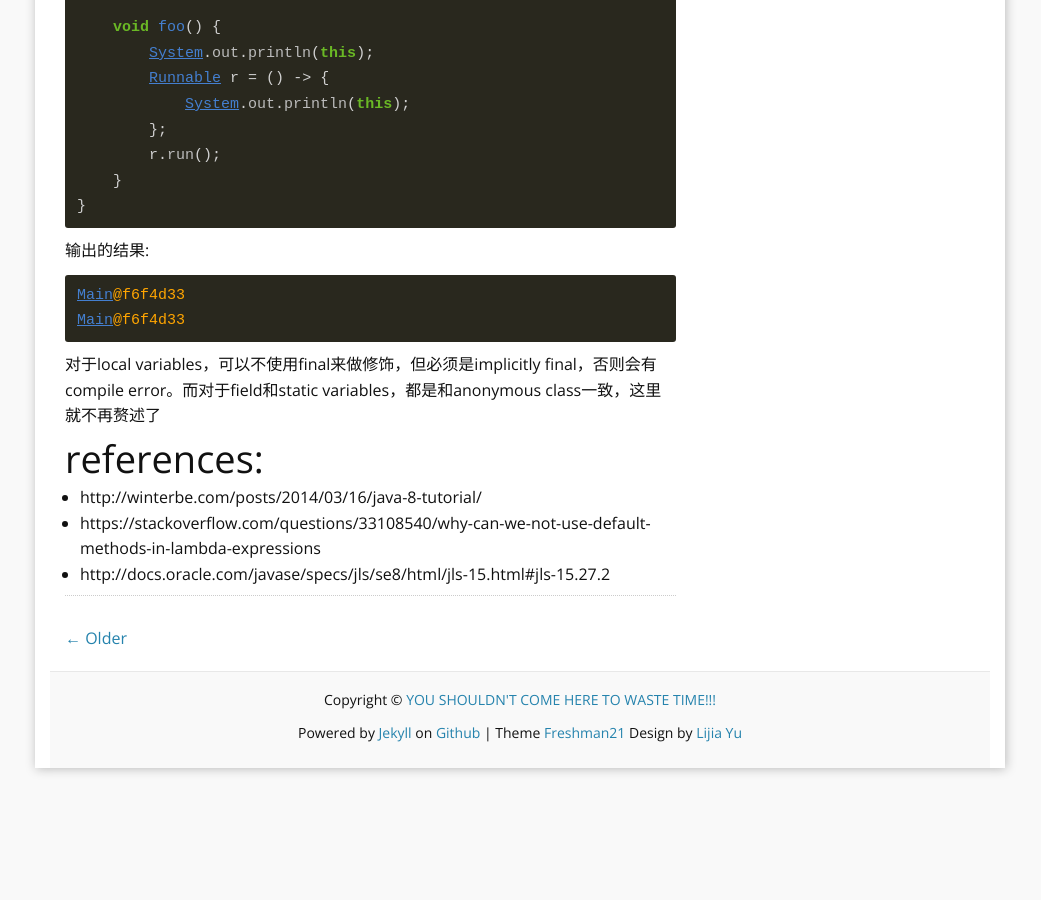
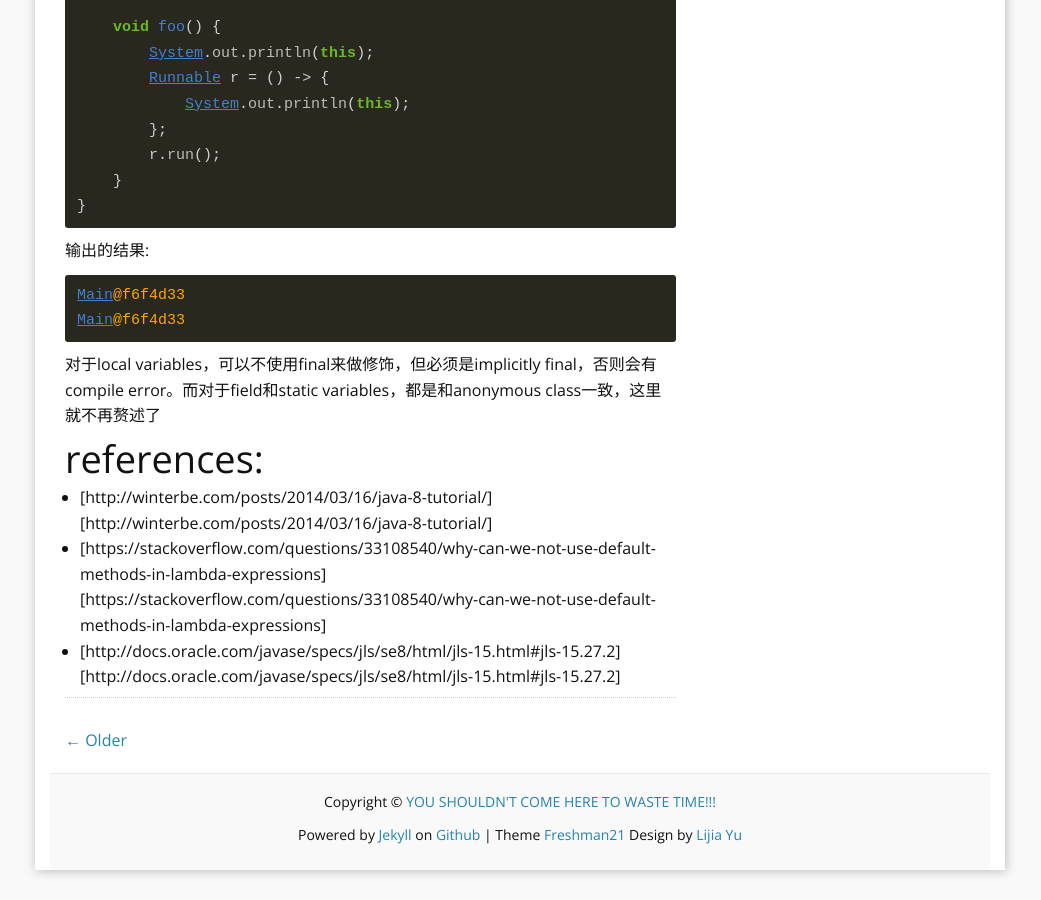
Before and after one commit to RoyWorld/RoyWorld.github.io, a Jekyll site: the page built from _posts/2017-09-17-java-lambda-expressions.md, in a window 1280 px wide and 900 px high, scrolled down 3085 px. Shown: the whole window, without its empty margins (120-1161 px from the left). Built offline with Jekyll 4.4.1, drawn with Linux system fonts in a browser that asks for light colours; nearby versions of some CDN libraries; comment, search, counter and statistics services are not loaded; before the commit the page ends 3883 px from its top, so only the background shows below that; some of the changed lines change nothing that is shown.

Commit message:
20170917文章修改

```diff
--- a/_posts/2017-09-17-java-lambda-expressions.md
+++ b/_posts/2017-09-17-java-lambda-expressions.md
@@ -126,6 +126,6 @@ Main@f6f4d33
 
 
 # references:
-- http://winterbe.com/posts/2014/03/16/java-8-tutorial/
-- https://stackoverflow.com/questions/33108540/why-can-we-not-use-default-methods-in-lambda-expressions
-- http://docs.oracle.com/javase/specs/jls/se8/html/jls-15.html#jls-15.27.2
+- [http://winterbe.com/posts/2014/03/16/java-8-tutorial/][http://winterbe.com/posts/2014/03/16/java-8-tutorial/]
+- [https://stackoverflow.com/questions/33108540/why-can-we-not-use-default-methods-in-lambda-expressions][https://stackoverflow.com/questions/33108540/why-can-we-not-use-default-methods-in-lambda-expressions]
+- [http://docs.oracle.com/javase/specs/jls/se8/html/jls-15.html#jls-15.27.2][http://docs.oracle.com/javase/specs/jls/se8/html/jls-15.html#jls-15.27.2]
```
